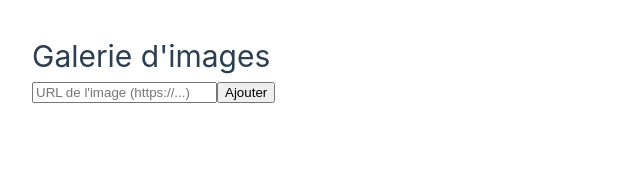
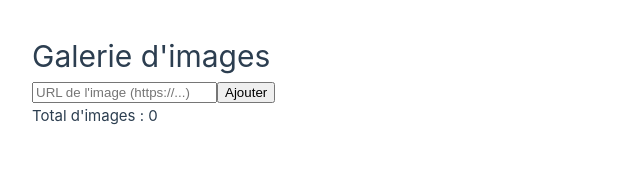
Before and after one commit to YONKOYNK/Eval-vueJs, a Vue app in the folder EvalSofianeVueJS/: page / in a window 1280 px wide. Shown: the top 194 px of the page, without its empty margins (0-640 px from the left). Built offline with nearby package versions, Linux system fonts and the light colour scheme.

Commit message:
feat: affichage du nombre total d'images avec computed

```diff
--- a/EvalSofianeVueJS/src/App.vue
+++ b/EvalSofianeVueJS/src/App.vue
@@ -1,11 +1,13 @@
 <script setup>
-import { ref } from 'vue'
+import { ref, computed } from 'vue'
 
 const nouvelleUrl = ref('')
 
 const images = ref([])
 
 let prochainId = 1
+
+const totalImages = computed(() => images.value.length)
 
 function ajouterImage() {
   const url = nouvelleUrl.value.trim()
@@ -32,6 +34,8 @@ function supprimerImage(id) {
       />
       <button type="submit">Ajouter</button>
     </form>
+
+    <p class="total">Total d'images : {{ totalImages }}</p>
     <ul class="galerie">
       <li v-for="image in images" :key="image.id" class="vignette">
         <img :src="image.url" alt="Image de la galerie" />
```
